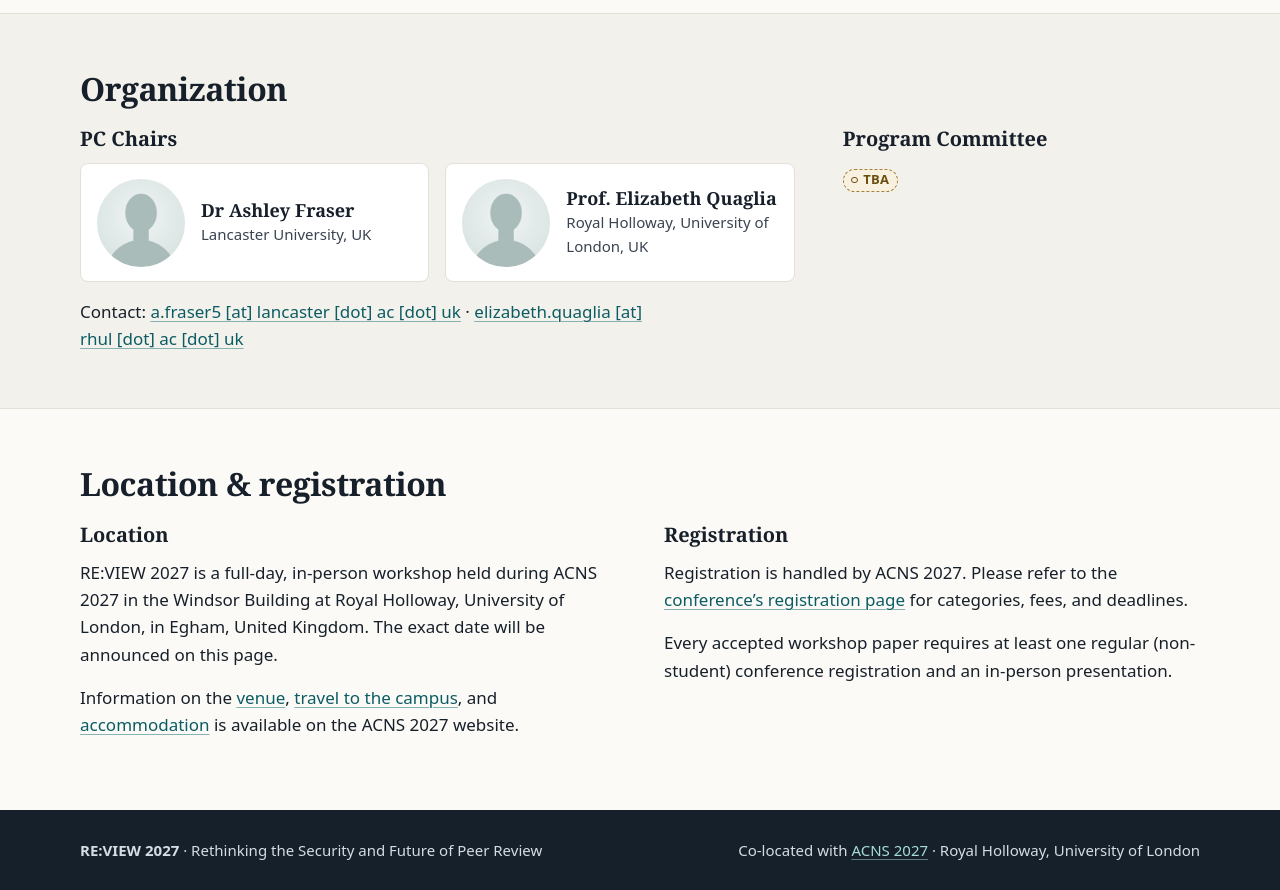
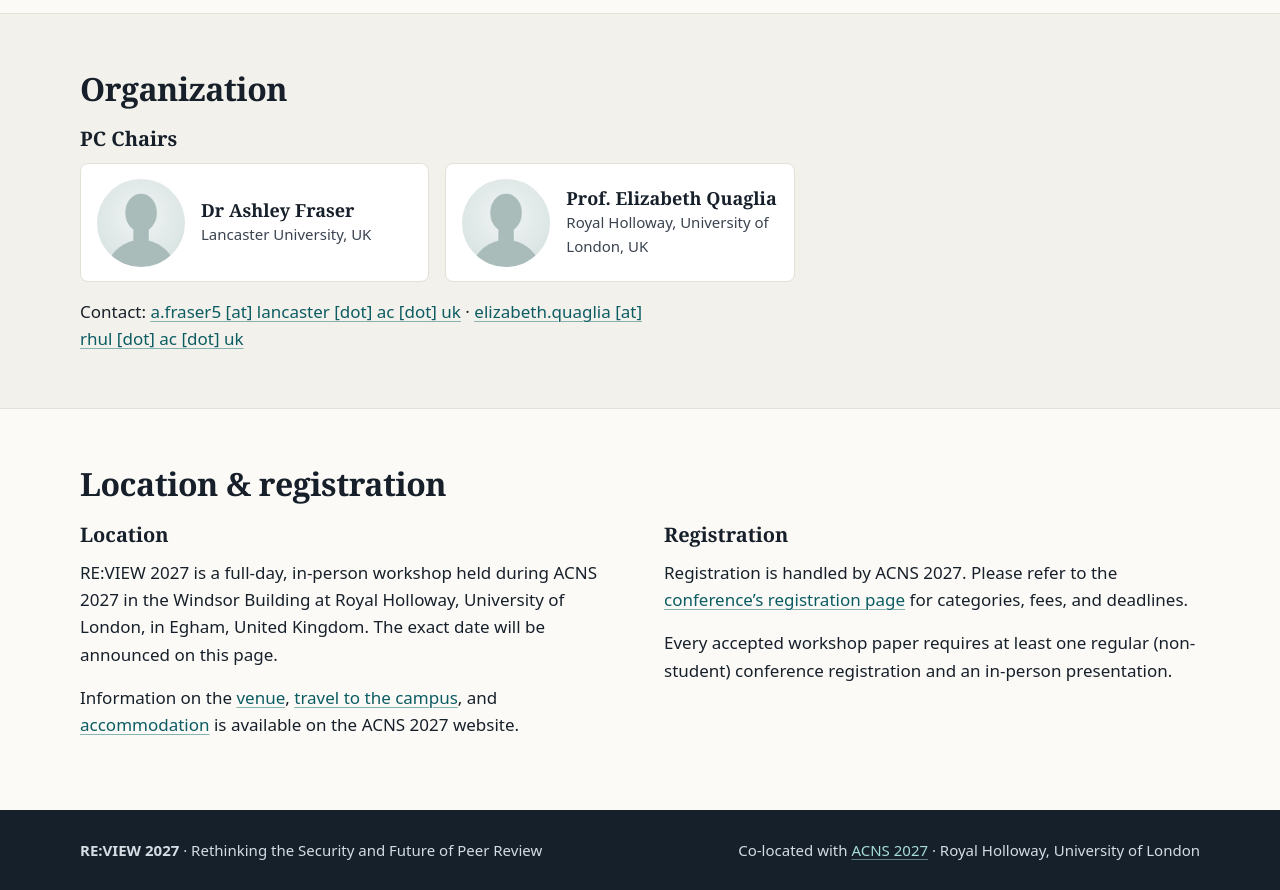
Before and after one commit to review2027/review2027.github.io, a plain HTML site: page index.html in a window 1280 px wide. Shown: the part 3900-4790 px from the top of the page. Drawn offline with Linux system fonts and the light colour scheme.

Commit message:
Delete Program Committee section
Removed Program Committee section from index.html

```diff
--- a/index.html
+++ b/index.html
@@ -330,10 +330,6 @@
               <a class="email">elizabeth.quaglia&nbsp;[at] rhul&nbsp;[dot]&nbsp;ac&nbsp;[dot]&nbsp;uk</a>
             </p>
           </div>
-          <div>
-            <h3>Program Committee</h3>
-            <p><span class="tba">TBA</span></p>
-          </div>
         </div>
       </div>
     </section>
```
